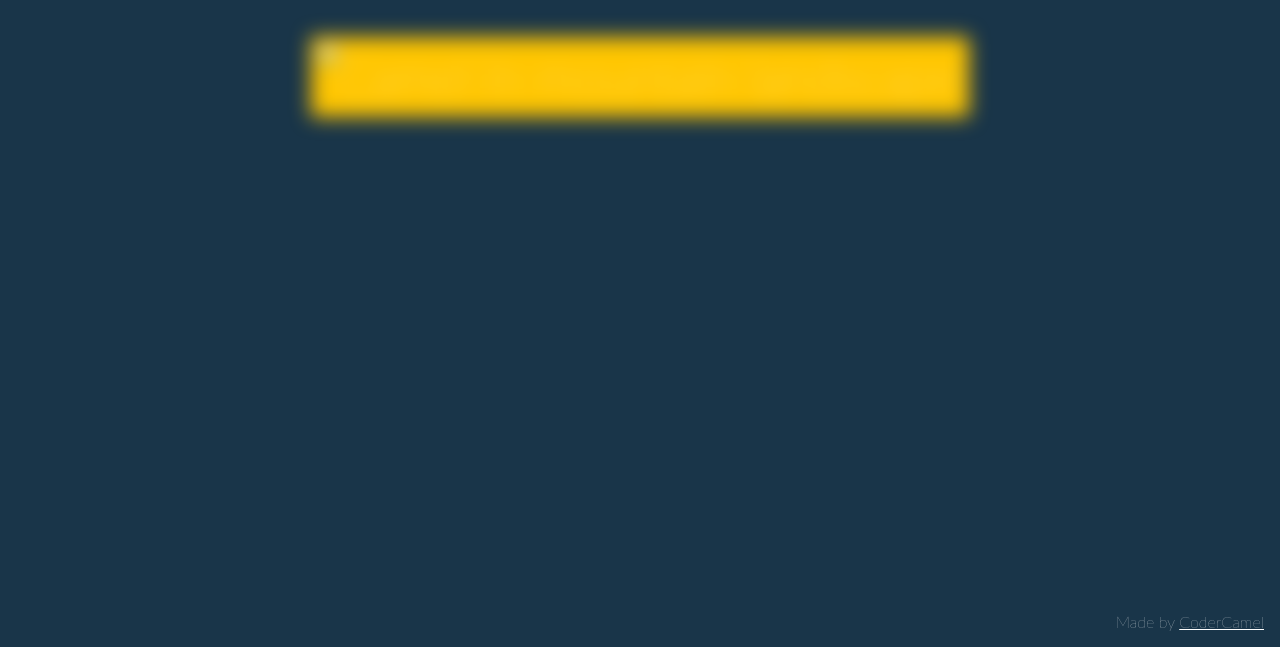
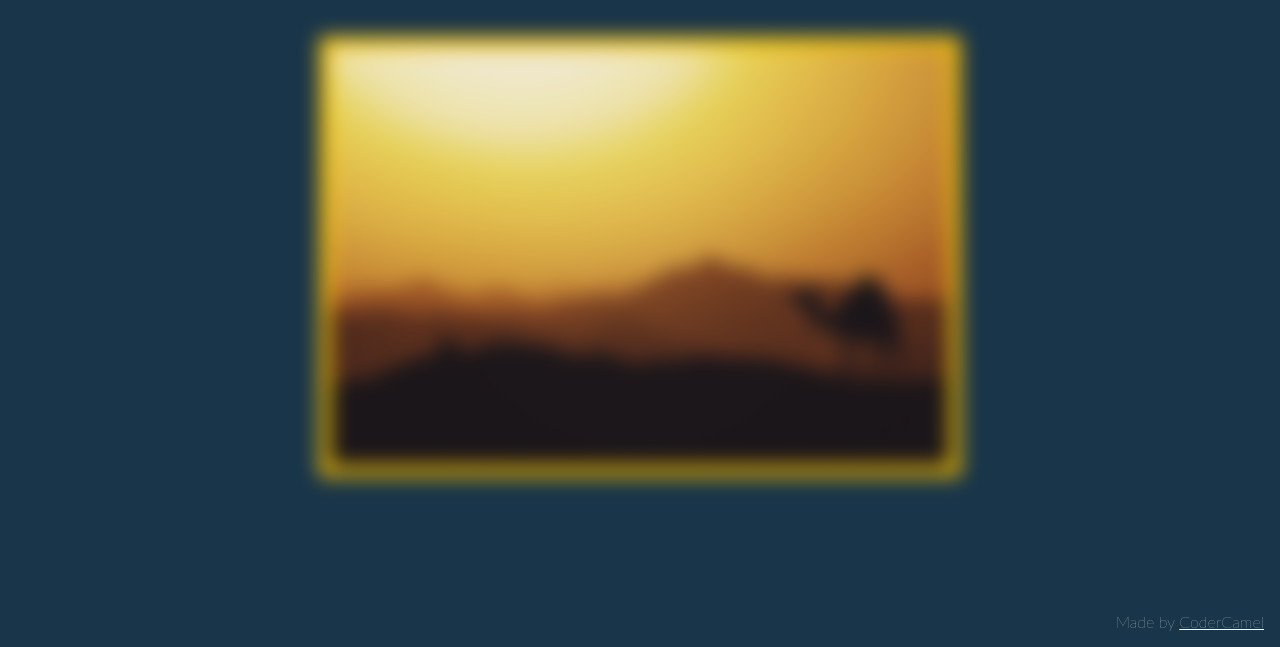
Before and after one commit to CoderCamel/Updating-CSS-variables-with-JS, a plain HTML site: page index.html in a window 1280 px wide. Shown: the part 153-800 px from the top of the page. Drawn offline with Linux system fonts and the light colour scheme; the site is published under a folder, as on GitHub Pages, so addresses that start at the root find nothing.

Commit message:
fix: updated img path,
img was previously not loading on github pages

```diff
--- a/index.html
+++ b/index.html
@@ -20,7 +20,7 @@
         <input type="color" name="base" value="#ffc600">
     </div>
 
-    <img class="camel-image" src="/images/mountain.jpg" alt="Camel in mountain landscape">
+    <img class="camel-image" src="images/mountain.jpg" alt="Camel in mountain landscape">
     <footer>Made by <a href="https://github.com/CoderCamel/" target="_blank">CoderCamel</a></footer>
     <script src="app.js"></script>
 </body>
```
